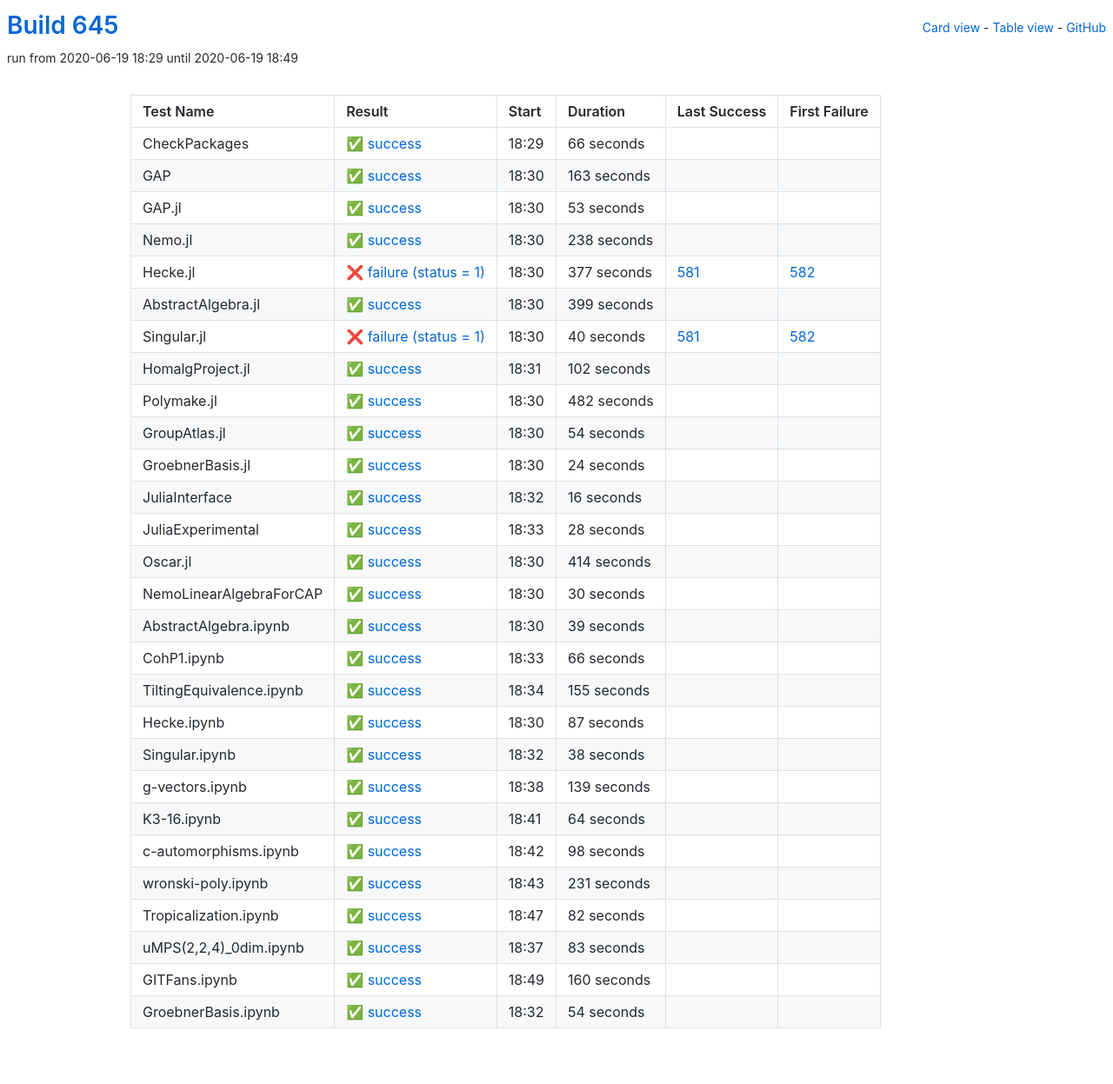
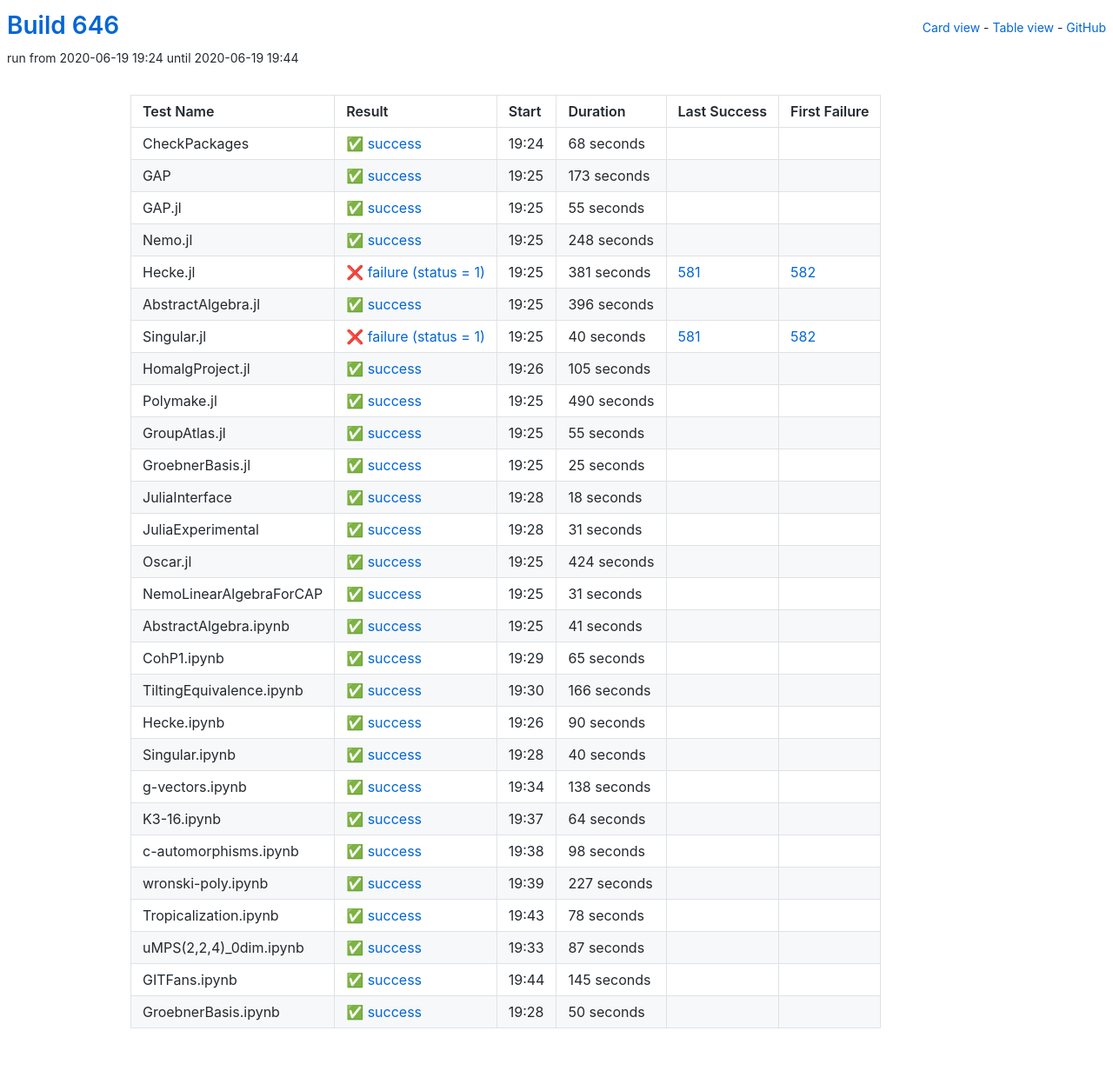
Before and after one commit to oscar-system/oscar-ci-status-1.4, a Jekyll site: the page built from table.html, in a window 1280 px wide. Shown: the whole page at 87% size. Built offline with Jekyll 4.4.1, drawn with Linux system fonts in a browser that asks for light colours.

Commit message:
Build #646

```diff
--- a/_data/ci.yml
+++ b/_data/ci.yml
@@ -1,6 +1,6 @@
 ---
-build: 645
-build_url: https://oscarci.mathematik.uni-kl.de/job/oscar-julia-1.4/645/
+build: 646
+build_url: https://oscarci.mathematik.uni-kl.de/job/oscar-julia-1.4/646/
 job: oscar-julia-1.4
 organization: oscar-system
 repo: oscar-ci-status-1.4
@@ -8,80 +8,80 @@ repourl: https://github.com/oscar-system/oscar-ci-status-1.4
 tests:
 - name: CheckPackages
   id: checkpackages
-  log: https://oscarci.mathematik.uni-kl.de/job/oscar-julia-1.4/645/artifact/logs/build-645/CheckPackages.log
-  start: 2020-06-19 18:29
+  log: https://oscarci.mathematik.uni-kl.de/job/oscar-julia-1.4/646/artifact/logs/build-646/CheckPackages.log
+  start: 2020-06-19 19:24
   success: true
   exitcode: 0
   status: success
-  duration: 66
+  duration: 68
   last_success: false
   last_success_url:
   first_failure: false
   first_failure_url:
 - name: GAP
   id: gap
-  log: https://oscarci.mathematik.uni-kl.de/job/oscar-julia-1.4/645/artifact/logs/build-645/GAP.log
-  start: 2020-06-19 18:30
+  log: https://oscarci.mathematik.uni-kl.de/job/oscar-julia-1.4/646/artifact/logs/build-646/GAP.log
+  start: 2020-06-19 19:25
   success: true
   exitcode: 0
   status: success
-  duration: 163
+  duration: 173
   last_success: false
   last_success_url:
   first_failure: false
   first_failure_url:
 - name: GAP.jl
   id: gap-jl
-  log: https://oscarci.mathematik.uni-kl.de/job/oscar-julia-1.4/645/artifact/logs/build-645/GAP.jl.log
-  start: 2020-06-19 18:30
+  log: https://oscarci.mathematik.uni-kl.de/job/oscar-julia-1.4/646/artifact/logs/build-646/GAP.jl.log
+  start: 2020-06-19 19:25
   success: true
   exitcode: 0
   status: success
-  duration: 53
+  duration: 55
   last_success: false
   last_success_url:
   first_failure: false
   first_failure_url:
 - name: Nemo.jl
   id: nemo-jl
-  log: https://oscarci.mathematik.uni-kl.de/job/oscar-julia-1.4/645/artifact/logs/build-645/Nemo.jl.log
-  start: 2020-06-19 18:30
+  log: https://oscarci.mathematik.uni-kl.de/job/oscar-julia-1.4/646/artifact/logs/build-646/Nemo.jl.log
+  start: 2020-06-19 19:25
   success: true
   exitcode: 0
   status: success
-  duration: 238
+  duration: 248
   last_success: false
   last_success_url:
   first_failure: false
   first_failure_url:
 - name: Hecke.jl
   id: hecke-jl
-  log: https://oscarci.mathematik.uni-kl.de/job/oscar-julia-1.4/645/artifact/logs/build-645/Hecke.jl.log
-  start: 2020-06-19 18:30
+  log: https://oscarci.mathematik.uni-kl.de/job/oscar-julia-1.4/646/artifact/logs/build-646/Hecke.jl.log
+  start: 2020-06-19 19:25
   success: false
   exitcode: 1
   status: failure
-  duration: 377
+  duration: 381
   last_success: 581
   last_success_url: https://oscarci.mathematik.uni-kl.de/job/oscar-julia-1.4/581/
   first_failure: 582
   first_failure_url: https://oscarci.mathematik.uni-kl.de/job/oscar-julia-1.4/582/
 - name: AbstractAlgebra.jl
   id: abstractalgebra-jl
-  log: https://oscarci.mathematik.uni-kl.de/job/oscar-julia-1.4/645/artifact/logs/build-645/AbstractAlgebra.jl.log
-  start: 2020-06-19 18:30
+  log: https://oscarci.mathematik.uni-kl.de/job/oscar-julia-1.4/646/artifact/logs/build-646/AbstractAlgebra.jl.log
+  start: 2020-06-19 19:25
   success: true
   exitcode: 0
   status: success
-  duration: 399
+  duration: 396
   last_success: false
   last_success_url:
   first_failure: false
   first_failure_url:
 - name: Singular.jl
   id: singular-jl
-  log: https://oscarci.mathematik.uni-kl.de/job/oscar-julia-1.4/645/artifact/logs/build-645/Singular.jl.log
-  start: 2020-06-19 18:30
+  log: https://oscarci.mathematik.uni-kl.de/job/oscar-julia-1.4/646/artifact/logs/build-646/Singular.jl.log
+  start: 2020-06-19 19:25
   success: false
   exitcode: 1
   status: failure
@@ -92,176 +92,176 @@ tests:
   first_failure_url: https://oscarci.mathematik.uni-kl.de/job/oscar-julia-1.4/582/
 - name: HomalgProject.jl
   id: homalgproject-jl
-  log: https://oscarci.mathematik.uni-kl.de/job/oscar-julia-1.4/645/artifact/logs/build-645/HomalgProject.jl.log
-  start: 2020-06-19 18:31
+  log: https://oscarci.mathematik.uni-kl.de/job/oscar-julia-1.4/646/artifact/logs/build-646/HomalgProject.jl.log
+  start: 2020-06-19 19:26
   success: true
   exitcode: 0
   status: success
-  duration: 102
+  duration: 105
   last_success: false
   last_success_url:
   first_failure: false
   first_failure_url:
 - name: Polymake.jl
   id: polymake-jl
-  log: https://oscarci.mathematik.uni-kl.de/job/oscar-julia-1.4/645/artifact/logs/build-645/Polymake.jl.log
-  start: 2020-06-19 18:30
+  log: https://oscarci.mathematik.uni-kl.de/job/oscar-julia-1.4/646/artifact/logs/build-646/Polymake.jl.log
+  start: 2020-06-19 19:25
   success: true
   exitcode: 0
   status: success
-  duration: 482
+  duration: 490
   last_success: false
   last_success_url:
   first_failure: false
   first_failure_url:
 - name: GroupAtlas.jl
   id: groupatlas-jl
-  log: https://oscarci.mathematik.uni-kl.de/job/oscar-julia-1.4/645/artifact/logs/build-645/GroupAtlas.jl.log
-  start: 2020-06-19 18:30
+  log: https://oscarci.mathematik.uni-kl.de/job/oscar-julia-1.4/646/artifact/logs/build-646/GroupAtlas.jl.log
+  start: 2020-06-19 19:25
   success: true
   exitcode: 0
   status: success
-  duration: 54
+  duration: 55
   last_success: false
   last_success_url:
   first_failure: false
   first_failure_url:
 - name: GroebnerBasis.jl
   id: groebnerbasis-jl
-  log: https://oscarci.mathematik.uni-kl.de/job/oscar-julia-1.4/645/artifact/logs/build-645/GroebnerBasis.jl.log
-  start: 2020-06-19 18:30
+  log: https://oscarci.mathematik.uni-kl.de/job/oscar-julia-1.4/646/artifact/logs/build-646/GroebnerBasis.jl.log
+  start: 2020-06-19 19:25
   success: true
   exitcode: 0
   status: success
-  duration: 24
+  duration: 25
   last_success: false
   last_success_url:
   first_failure: false
   first_failure_url:
 - name: JuliaInterface
   id: juliainterface
-  log: https://oscarci.mathematik.uni-kl.de/job/oscar-julia-1.4/645/artifact/logs/build-645/JuliaInterface.log
-  start: 2020-06-19 18:32
+  log: https://oscarci.mathematik.uni-kl.de/job/oscar-julia-1.4/646/artifact/logs/build-646/JuliaInterface.log
+  start: 2020-06-19 19:28
   success: true
   exitcode: 0
   status: success
-  duration: 16
+  duration: 18
   last_success: false
   last_success_url:
   first_failure: false
   first_failure_url:
 - name: JuliaExperimental
   id: juliaexperimental
-  log: https://oscarci.mathematik.uni-kl.de/job/oscar-julia-1.4/645/artifact/logs/build-645/JuliaExperimental.log
-  start: 2020-06-19 18:33
+  log: https://oscarci.mathematik.uni-kl.de/job/oscar-julia-1.4/646/artifact/logs/build-646/JuliaExperimental.log
+  start: 2020-06-19 19:28
   success: true
   exitcode: 0
   status: success
-  duration: 28
+  duration: 31
   last_success: false
   last_success_url:
   first_failure: false
   first_failure_url:
 - name: Oscar.jl
   id: oscar-jl
-  log: https://oscarci.mathematik.uni-kl.de/job/oscar-julia-1.4/645/artifact/logs/build-645/Oscar.jl.log
-  start: 2020-06-19 18:30
+  log: https://oscarci.mathematik.uni-kl.de/job/oscar-julia-1.4/646/artifact/logs/build-646/Oscar.jl.log
+  start: 2020-06-19 19:25
   success: true
   exitcode: 0
   status: success
-  duration: 414
+  duration: 424
   last_success: false
   last_success_url:
   first_failure: false
   first_failure_url:
 - name: NemoLinearAlgebraForCAP
   id: nemolinearalgebraforcap
-  log: https://oscarci.mathematik.uni-kl.de/job/oscar-julia-1.4/645/artifact/logs/build-645/NemoLinearAlgebraForCAP.log
-  start: 2020-06-19 18:30
+  log: https://oscarci.mathematik.uni-kl.de/job/oscar-julia-1.4/646/artifact/logs/build-646/NemoLinearAlgebraForCAP.log
+  start: 2020-06-19 19:25
   success: true
   exitcode: 0
   status: success
-  duration: 30
+  duration: 31
   last_success: false
   last_success_url:
   first_failure: false
   first_failure_url:
 - name: AbstractAlgebra.ipynb
   id: abstractalgebra-ipynb
-  log: https://oscarci.mathematik.uni-kl.de/job/oscar-julia-1.4/645/artifact/logs/build-645/AbstractAlgebra.ipynb.log
-  start: 2020-06-19 18:30
+  log: https://oscarci.mathematik.uni-kl.de/job/oscar-julia-1.4/646/artifact/logs/build-646/AbstractAlgebra.ipynb.log
+  start: 2020-06-19 19:25
   success: true
   exitcode: 0
   status: success
-  duration: 39
+  duration: 41
   last_success: false
   last_success_url:
   first_failure: false
   first_failure_url:
 - name: CohP1.ipynb
   id: cohp1-ipynb
-  log: https://oscarci.mathematik.uni-kl.de/job/oscar-julia-1.4/645/artifact/logs/build-645/CohP1.ipynb.log
-  start: 2020-06-19 18:33
+  log: https://oscarci.mathematik.uni-kl.de/job/oscar-julia-1.4/646/artifact/logs/build-646/CohP1.ipynb.log
+  start: 2020-06-19 19:29
   success: true
   exitcode: 0
   status: success
-  duration: 66
+  duration: 65
   last_success: false
   last_success_url:
   first_failure: false
   first_failure_url:
 - name: TiltingEquivalence.ipynb
   id: tiltingequivalence-ipynb
-  log: https://oscarci.mathematik.uni-kl.de/job/oscar-julia-1.4/645/artifact/logs/build-645/TiltingEquivalence.ipynb.log
-  start: 2020-06-19 18:34
+  log: https://oscarci.mathematik.uni-kl.de/job/oscar-julia-1.4/646/artifact/logs/build-646/TiltingEquivalence.ipynb.log
+  start: 2020-06-19 19:30
   success: true
   exitcode: 0
   status: success
-  duration: 155
+  duration: 166
   last_success: false
   last_success_url:
   first_failure: false
   first_failure_url:
 - name: Hecke.ipynb
   id: hecke-ipynb
-  log: https://oscarci.mathematik.uni-kl.de/job/oscar-julia-1.4/645/artifact/logs/build-645/Hecke.ipynb.log
-  start: 2020-06-19 18:30
+  log: https://oscarci.mathematik.uni-kl.de/job/oscar-julia-1.4/646/artifact/logs/build-646/Hecke.ipynb.log
+  start: 2020-06-19 19:26
   success: true
   exitcode: 0
   status: success
-  duration: 87
+  duration: 90
   last_success: false
   last_success_url:
   first_failure: false
   first_failure_url:
 - name: Singular.ipynb
   id: singular-ipynb
-  log: https://oscarci.mathematik.uni-kl.de/job/oscar-julia-1.4/645/artifact/logs/build-645/Singular.ipynb.log
-  start: 2020-06-19 18:32
+  log: https://oscarci.mathematik.uni-kl.de/job/oscar-julia-1.4/646/artifact/logs/build-646/Singular.ipynb.log
+  start: 2020-06-19 19:28
   success: true
   exitcode: 0
   status: success
-  duration: 38
+  duration: 40
   last_success: false
   last_success_url:
   first_failure: false
   first_failure_url:
 - name: g-vectors.ipynb
   id: g-vectors-ipynb
-  log: https://oscarci.mathematik.uni-kl.de/job/oscar-julia-1.4/645/artifact/logs/build-645/g-vectors.ipynb.log
-  start: 2020-06-19 18:38
+  log: https://oscarci.mathematik.uni-kl.de/job/oscar-julia-1.4/646/artifact/logs/build-646/g-vectors.ipynb.log
+  start: 2020-06-19 19:34
   success: true
   exitcode: 0
   status: success
-  duration: 139
+  duration: 138
   last_success: false
   last_success_url:
   first_failure: false
   first_failure_url:
 - name: K3-16.ipynb
   id: k3-16-ipynb
-  log: https://oscarci.mathematik.uni-kl.de/job/oscar-julia-1.4/645/artifact/logs/build-645/K3-16.ipynb.log
-  start: 2020-06-19 18:41
+  log: https://oscarci.mathematik.uni-kl.de/job/oscar-julia-1.4/646/artifact/logs/build-646/K3-16.ipynb.log
+  start: 2020-06-19 19:37
   success: true
   exitcode: 0
   status: success
@@ -272,8 +272,8 @@ tests:
   first_failure_url:
 - name: c-automorphisms.ipynb
   id: c-automorphisms-ipynb
-  log: https://oscarci.mathematik.uni-kl.de/job/oscar-julia-1.4/645/artifact/logs/build-645/c-automorphisms.ipynb.log
-  start: 2020-06-19 18:42
+  log: https://oscarci.mathematik.uni-kl.de/job/oscar-julia-1.4/646/artifact/logs/build-646/c-automorphisms.ipynb.log
+  start: 2020-06-19 19:38
   success: true
   exitcode: 0
   status: success
@@ -284,60 +284,60 @@ tests:
   first_failure_url:
 - name: wronski-poly.ipynb
   id: wronski-poly-ipynb
-  log: https://oscarci.mathematik.uni-kl.de/job/oscar-julia-1.4/645/artifact/logs/build-645/wronski-poly.ipynb.log
-  start: 2020-06-19 18:43
+  log: https://oscarci.mathematik.uni-kl.de/job/oscar-julia-1.4/646/artifact/logs/build-646/wronski-poly.ipynb.log
+  start: 2020-06-19 19:39
   success: true
   exitcode: 0
   status: success
-  duration: 231
+  duration: 227
   last_success: false
   last_success_url:
   first_failure: false
   first_failure_url:
 - name: Tropicalization.ipynb
   id: tropicalization-ipynb
-  log: https://oscarci.mathematik.uni-kl.de/job/oscar-julia-1.4/645/artifact/logs/build-645/Tropicalization.ipynb.log
-  start: 2020-06-19 18:47
+  log: https://oscarci.mathematik.uni-kl.de/job/oscar-julia-1.4/646/artifact/logs/build-646/Tropicalization.ipynb.log
+  start: 2020-06-19 19:43
   success: true
   exitcode: 0
   status: success
-  duration: 82
+  duration: 78
   last_success: false
   last_success_url:
   first_failure: false
   first_failure_url:
 - name: uMPS(2,2,4)_0dim.ipynb
   id: umps-2-2-4-0dim-ipynb
-  log: https://oscarci.mathematik.uni-kl.de/job/oscar-julia-1.4/645/artifact/logs/build-645/uMPS-2-2-4-_0dim.ipynb.log
-  start: 2020-06-19 18:37
+  log: https://oscarci.mathematik.uni-kl.de/job/oscar-julia-1.4/646/artifact/logs/build-646/uMPS-2-2-4-_0dim.ipynb.log
+  start: 2020-06-19 19:33
   success: true
   exitcode: 0
   status: success
-  duration: 83
+  duration: 87
   last_success: false
   last_success_url:
   first_failure: false
   first_failure_url:
 - name: GITFans.ipynb
   id: gitfans-ipynb
-  log: https://oscarci.mathematik.uni-kl.de/job/oscar-julia-1.4/645/artifact/logs/build-645/GITFans.ipynb.log
-  start: 2020-06-19 18:49
+  log: https://oscarci.mathematik.uni-kl.de/job/oscar-julia-1.4/646/artifact/logs/build-646/GITFans.ipynb.log
+  start: 2020-06-19 19:44
   success: true
   exitcode: 0
   status: success
-  duration: 160
+  duration: 145
   last_success: false
   last_success_url:
   first_failure: false
   first_failure_url:
 - name: GroebnerBasis.ipynb
   id: groebnerbasis-ipynb
-  log: https://oscarci.mathematik.uni-kl.de/job/oscar-julia-1.4/645/artifact/logs/build-645/GroebnerBasis.ipynb.log
-  start: 2020-06-19 18:32
+  log: https://oscarci.mathematik.uni-kl.de/job/oscar-julia-1.4/646/artifact/logs/build-646/GroebnerBasis.ipynb.log
+  start: 2020-06-19 19:28
   success: true
   exitcode: 0
   status: success
-  duration: 54
+  duration: 50
   last_success: false
   last_success_url:
   first_failure: false
```
Also changed, not shown: README.md.
